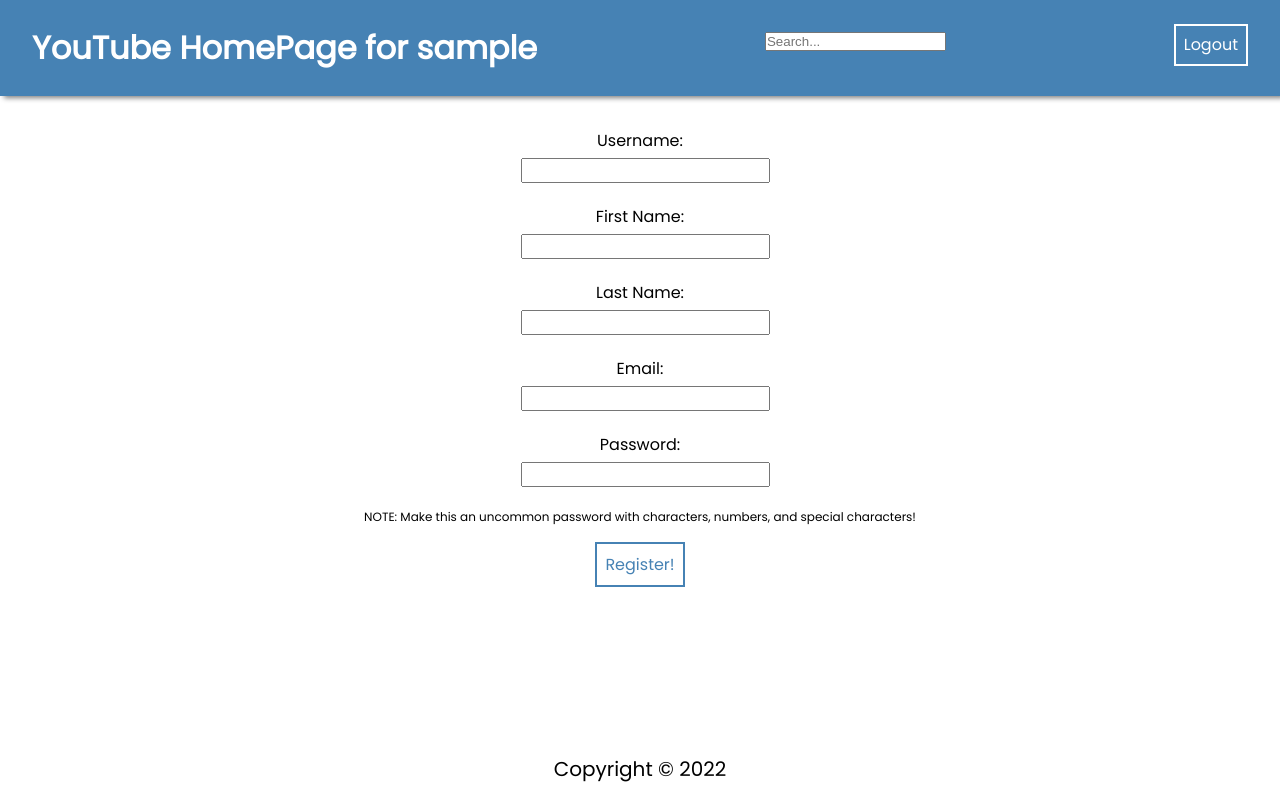
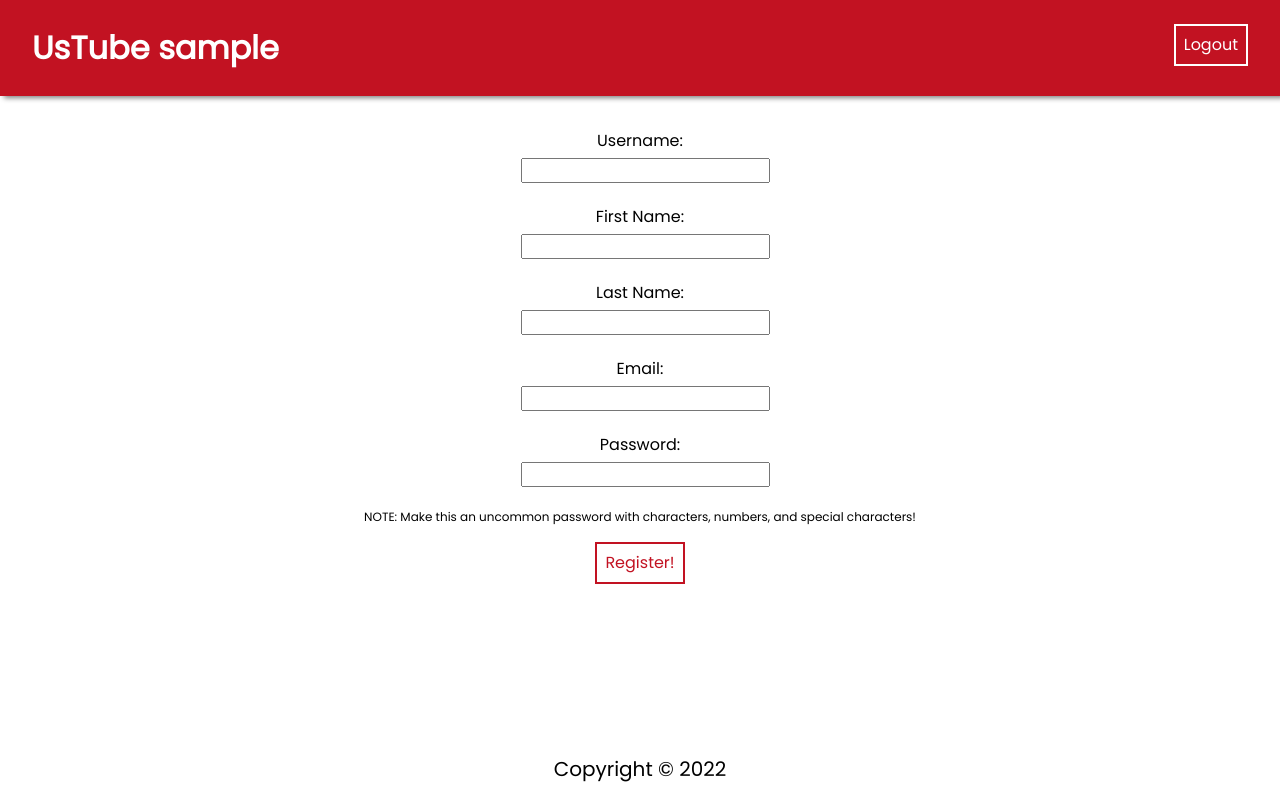
Before and after one commit to Dylan-Lenz/youtubeClone_frontend, a React (Create React App) app in the folder frontend/: page /register in a window 1280 px wide. Built offline with nearby package versions, Linux system fonts and the light colour scheme; sample sign-in values are in the browser's storage.

Commit message:
Created Brand Login Functionality

```diff
--- a/frontend/src/App.js
+++ b/frontend/src/App.js
@@ -13,6 +13,7 @@
 
 // Util Imports
 import PrivateRoute from "./utils/PrivateRoute";
+import YouTubePage from "./pages/YouTubePage/YouTubePage";
 
 function App() {
   return (
@@ -29,6 +30,7 @@
         />
         <Route path="/register" element={<RegisterPage />} />
         <Route path="/login" element={<LoginPage />} />
+        <Route path="/home" element={<YouTubePage />} />
       </Routes>
       <Footer />
     </div>
--- a/frontend/src/components/NavBar/NavBar.css
+++ b/frontend/src/components/NavBar/NavBar.css
@@ -9,7 +9,7 @@
 }
 
 .navBar {
-  background: steelblue;
+  background: #C21222;
   box-shadow: 4px 2px 5px gray;
   color: white;
   margin-bottom: 2rem;
@@ -24,8 +24,8 @@
 }
 
 .navBar button:hover {
-  background: white;
-  color: steelblue;
+  background: #C21222;
+  color: #93A9F1;
   cursor: pointer;
 }
 
--- a/frontend/src/components/NavBar/NavBar.jsx
+++ b/frontend/src/components/NavBar/NavBar.jsx
@@ -1,10 +1,8 @@
 import React from "react";
 import { useContext } from "react";
-import { useNavigate, Link } from "react-router-dom";
+import { useNavigate} from "react-router-dom";
 import AuthContext from "../../context/AuthContext";
 import "./NavBar.css";
-import SearchBar from "../SeachBar/SearchBar";
-
 
 const Navbar = () => {
   const { logoutUser, user } = useContext(AuthContext);
@@ -13,12 +11,11 @@
     <div className="navBar">
       <ul>
         <li className="brand">
-          <Link to="/" style={{ textDecoration: "none", color: "white" }}>
-            <b>YouTube HomePage for {user.username}</b>
-          </Link>
-        </li>
-        <li>
-          <SearchBar/>
+          {user ? (
+            <b>UsTube {user.username}</b>
+          ) : (
+            <b>UsTube </b>
+          )}
         </li>
         <li>
           {user ? (
--- a/frontend/src/components/SeachBar/SearchBar.jsx
+++ b/frontend/src/components/SeachBar/SearchBar.jsx
@@ -14,7 +14,7 @@
         <form onSubmit={handSub}>
             <input
                 type="text"
-                placeholder="Search..."
+                placeholder="Search Videos"
                 onChange={(e) => setSearch(e.target.v)
             }/>
         </form>
--- a/frontend/src/pages/LoginPage/LoginPage.css
+++ b/frontend/src/pages/LoginPage/LoginPage.css
@@ -1,3 +1,16 @@
 .error {
   color: red;
 }
+
+button {
+  background: transparent;
+  border: 2px solid #C21222;
+  color: #C21222;
+  padding: 0.4rem 0.5rem;
+}
+
+button:hover {
+  background: #C21222;
+  color: white;
+  cursor: pointer;
+}
--- /dev/null
+++ b/frontend/src/pages/RegisterPage/RegisterPage.css
@@ -0,0 +1,12 @@
+button {
+    background: transparent;
+    border: 2px solid #C21222;
+    color: #C21222;
+    padding: 0.4rem 0.5rem;
+  }
+
+button:hover {
+background: #C21222;
+color: white;
+cursor: pointer;
+}
--- a/frontend/src/pages/RegisterPage/RegisterPage.js
+++ b/frontend/src/pages/RegisterPage/RegisterPage.js
@@ -1,6 +1,7 @@
 import React, { useContext } from "react";
 import AuthContext from "../../context/AuthContext";
 import useCustomForm from "../../hooks/useCustomForm";
+import "./RegisterPage.css";
 
 const RegisterPage = () => {
   const { registerUser } = useContext(AuthContext);
--- a/frontend/src/pages/YouTubePage/YouTubePage.jsx
+++ b/frontend/src/pages/YouTubePage/YouTubePage.jsx
@@ -4,14 +4,14 @@
 import axios from "axios";
 
 
-export default YouTubePage = () => {
+const YouTubePage = () => {
   const [user, token] = useAuth();
   const [videos, setVideos] = useState([]);
 
   useEffect(() => {
     const fetchVideos = async () => {
       try {
-        let response = await axios.get("", {
+        let response = await axios.get("https://jsonplaceholder.typicode.com/users", {
           headers: {
             Authorization: "Bearer " + token,
           },
@@ -29,3 +29,5 @@
     </div>
   );
 };
+
+export default YouTubePage;
```
